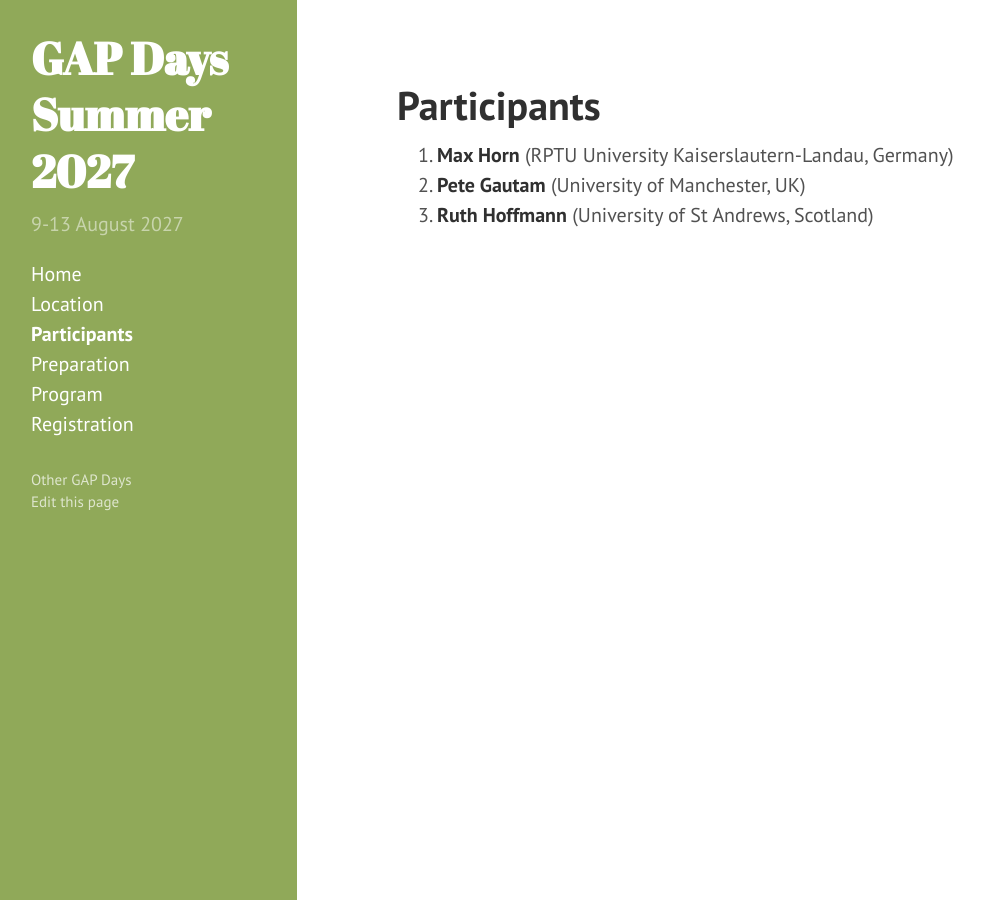
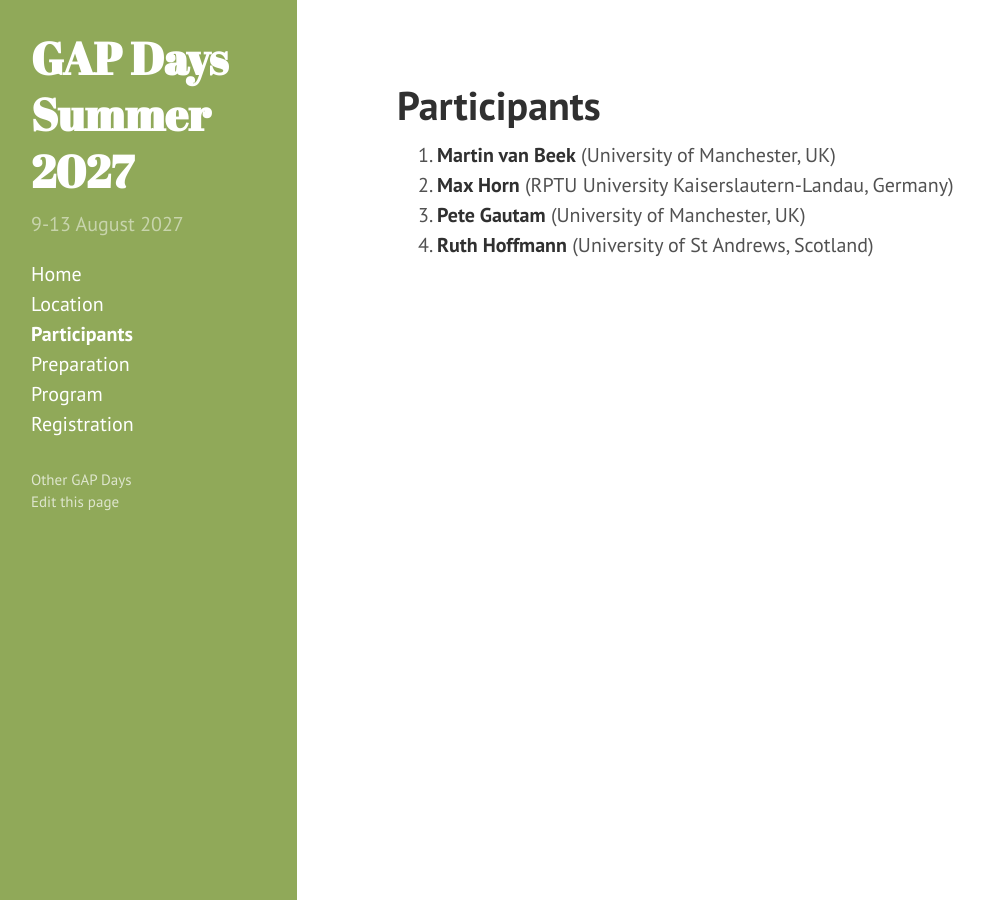
Before and after one commit to gapdays/gapdays2027-summer, a Jekyll site: the page built from participants.md, in a window 1280 px wide. Shown: the whole page, without its empty margins (3-987 px from the left). Built offline with Jekyll 4.4.1, drawn with Linux system fonts in a browser that asks for light colours.

Commit message:
Add Martin van Beek to participants list

```diff
--- a/participants.md
+++ b/participants.md
@@ -3,6 +3,7 @@ layout: page
 title: Participants
 participants:
   - {name: Pete Gautam, affiliation: "University of Manchester, UK"}
+  - {name: Martin van Beek, affiliation: "University of Manchester, UK"}
   - {name: Ruth Hoffmann, affiliation: "University of St Andrews, Scotland"}
   - {name: Max Horn, affiliation: "RPTU University Kaiserslautern-Landau, Germany"}
 ---
```
